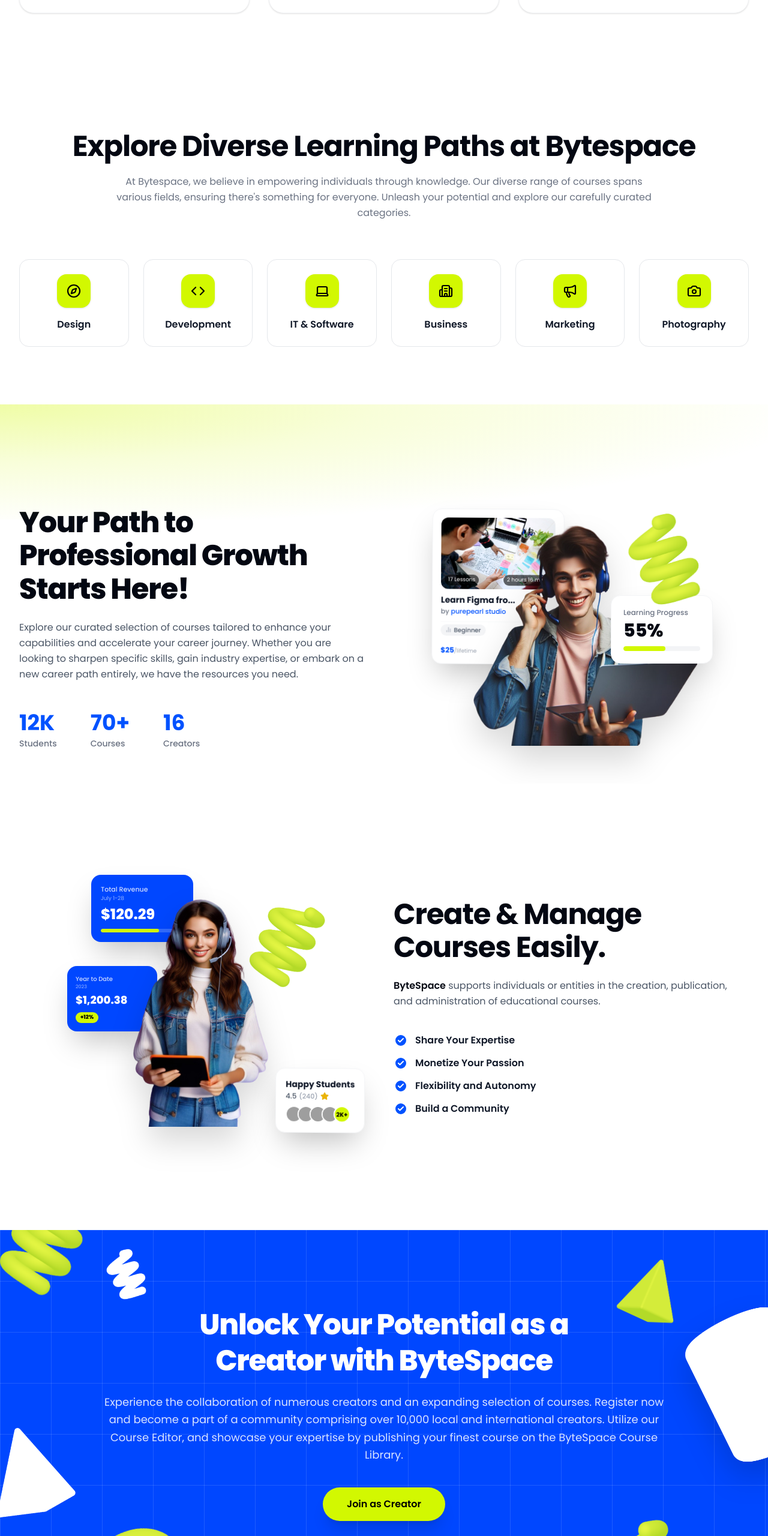
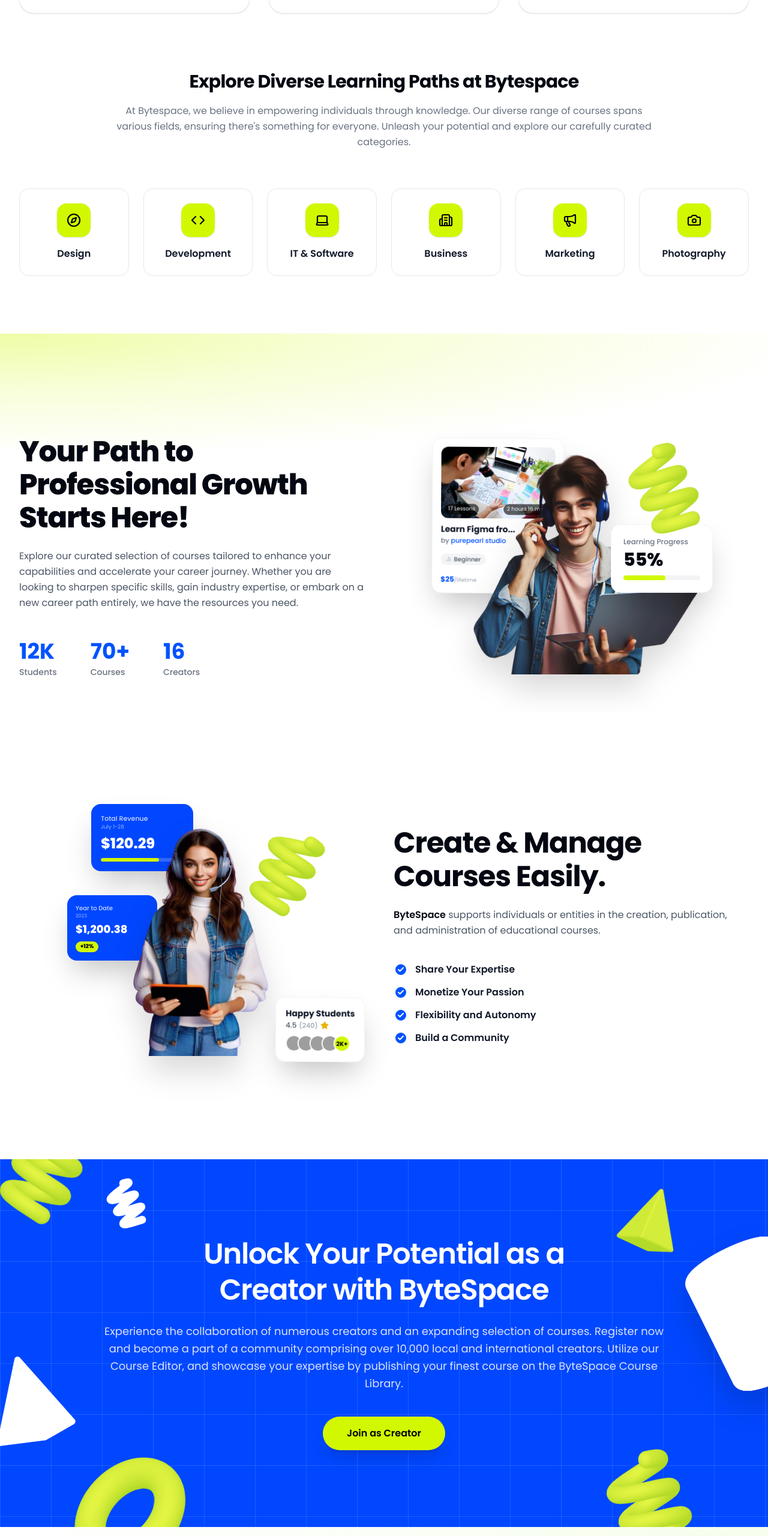
Before and after one commit to AL-AM1N/byte-space-doin-tech-assessment, a Next.js app: page / in a window 1280 px wide. Shown: the part 2526-5086 px from the top of the page at 60% size. Built offline with nearby package versions, Linux system fonts and the light colour scheme; grey boxes are pictures that could not be loaded; a web font is replaced by a local one.

Commit message:
fix: polish UI and visual positioning (#11)
- fix heading in different sections

```diff
--- a/src/components/CategoriesSection.tsx
+++ b/src/components/CategoriesSection.tsx
@@ -43,11 +43,11 @@
 
 export default function CategoriesSection() {
   return (
-    <section aria-label="Course categories" className="py-16 sm:py-24 bg-white">
+    <section aria-label="Course categories" className="pb-16 sm:pb-24 bg-white">
       <div className="max-w-7xl mx-auto px-4 sm:px-6 lg:px-8">
         {/* Header */}
         <div className="text-center max-w-6xl mx-auto">
-          <h2 className="text-2xl sm:text-4xl md:text-5xl font-bold text-gray-950 tracking-tight leading-tight">
+          <h2 className="text-2xl sm:text-2xl md:text-3xl font-bold text-gray-950 tracking-tight leading-tight">
             Explore Diverse Learning Paths at Bytespace
           </h2>
           <p className="mt-4 text-sm sm:text-base text-gray-500 leading-relaxed max-w-4xl mx-auto">
--- a/src/components/CreatorBanner.tsx
+++ b/src/components/CreatorBanner.tsx
@@ -92,7 +92,7 @@
 
       {/* Main Content */}
       <div className="relative max-w-5xl mx-auto px-4 sm:px-6 lg:px-8 z-10">
-        <h2 className="text-3xl sm:text-4xl md:text-5xl font-extrabold tracking-tight text-white leading-tight">
+        <h2 className="text-3xl sm:text-4xl md:text-5xl font-semibold tracking-tight text-white leading-tight">
           Unlock Your Potential as a <br className="hidden sm:inline" />
           Creator with ByteSpace
         </h2>
--- a/src/components/Testimonials.tsx
+++ b/src/components/Testimonials.tsx
@@ -39,7 +39,7 @@
         {/* Header Grid */}
         <div className="grid grid-cols-1 lg:grid-cols-12 gap-6 lg:gap-12 items-start">
           <div className="lg:col-span-6">
-            <h2 className="text-3xl sm:text-4xl md:text-5xl font-bold text-gray-950 tracking-tight leading-[1.18] max-w-xl">
+            <h2 className="text-3xl sm:text-4xl md:text-5xl font-semibold text-gray-950 tracking-tight leading-[1.18] max-w-xl">
               Discover What Our Community Is Saying
             </h2>
           </div>
```
